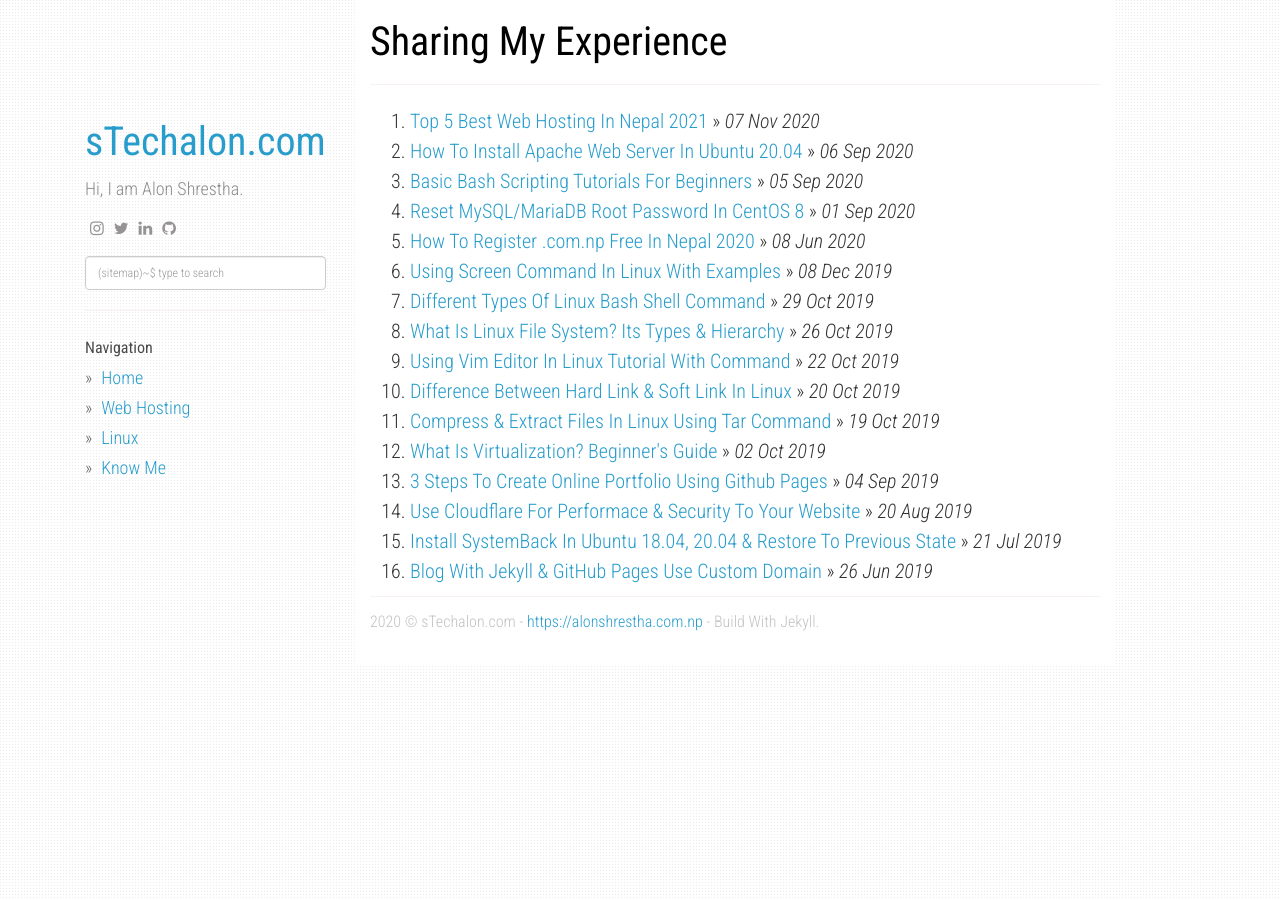
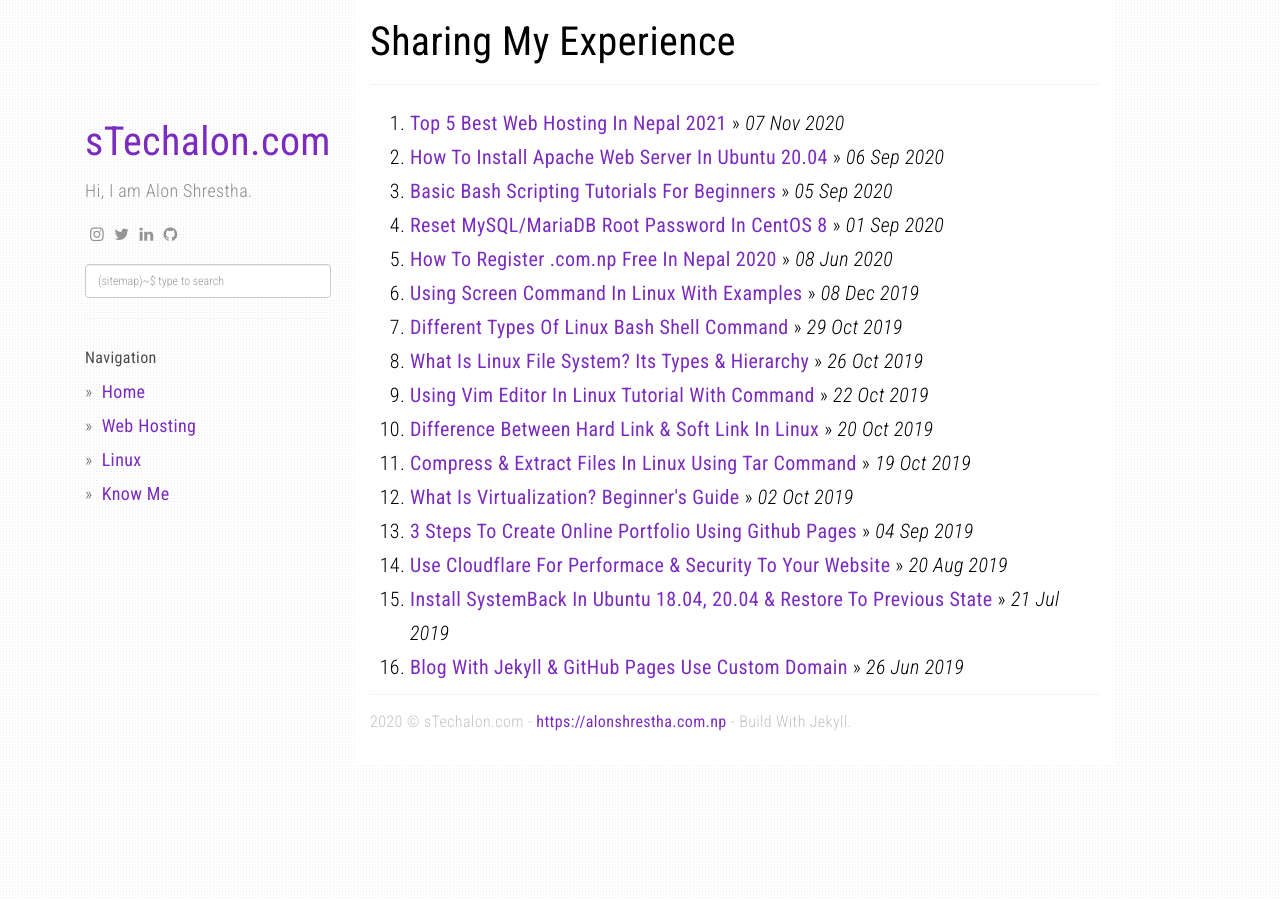
Before and after one commit to alonshrestha/stechalon.com, a Jekyll site: the page built from index.html, in a window 1280 px wide. Built offline with Jekyll 4.4.1, drawn with Linux system fonts in a browser that asks for light colours; nearby versions of some CDN libraries; the list of posts is cut into pages by our own code.

Commit message:
website Update

```diff
--- a/_sass/_layout.scss
+++ b/_sass/_layout.scss
@@ -215,8 +215,7 @@
 }
 
 .post-content {
-    margin-bottom: $spacing-unit;
-
+     margin-bottom: $spacing-unit;
     h2 {
         font-size: 32px;
 
--- a/static/css/main.css
+++ b/static/css/main.css
@@ -1,11 +1,13 @@
 body {
   font-family: "Roboto Condensed", Arial, sans-serif;
   background: url("/static/img/subtle_dots.png");
-  line-height: 1.5em;
+  line-height: 1.7em;
+  font-style: normal;
   font-weight: 300;
   font-size: 20px;
-  color: #333333;
-
+  /* color: #333363; */
+  color: black;
+  letter-spacing: .02em;
 }
 
 hr {
@@ -41,12 +43,14 @@ h3 {
 }
 a, a:link, a:active {
   text-decoration: none;
-  color: #289dcc
-  /* color: #3fa757; */
+  /* color: #289dcc */
+  color: #7b2cbf;
+  font-weight: 400;
 }
 a:hover {
   color: #bb1919;
   /* color: #B3B3B3; */
+  font-weight: 400;
   text-decoration: underline;
 }
 
@@ -75,7 +79,7 @@ div.content pre {
   color: #FFF;
   overflow-x: auto;
   font-family: Menlo, Monaco, Consolas, 'Courier New', monospace;
-   font-size: 16px;
+  font-size: 16px;
   border: none;
 }
 
```
Also changed, not shown: _drafts/2020-11-22-how-to-create-your-own-csgo-counter-strike-global-offencive-dedicated-custom-server.md (added, +10 -0 lines), category/gaming.md (added, +6 -0 lines).
